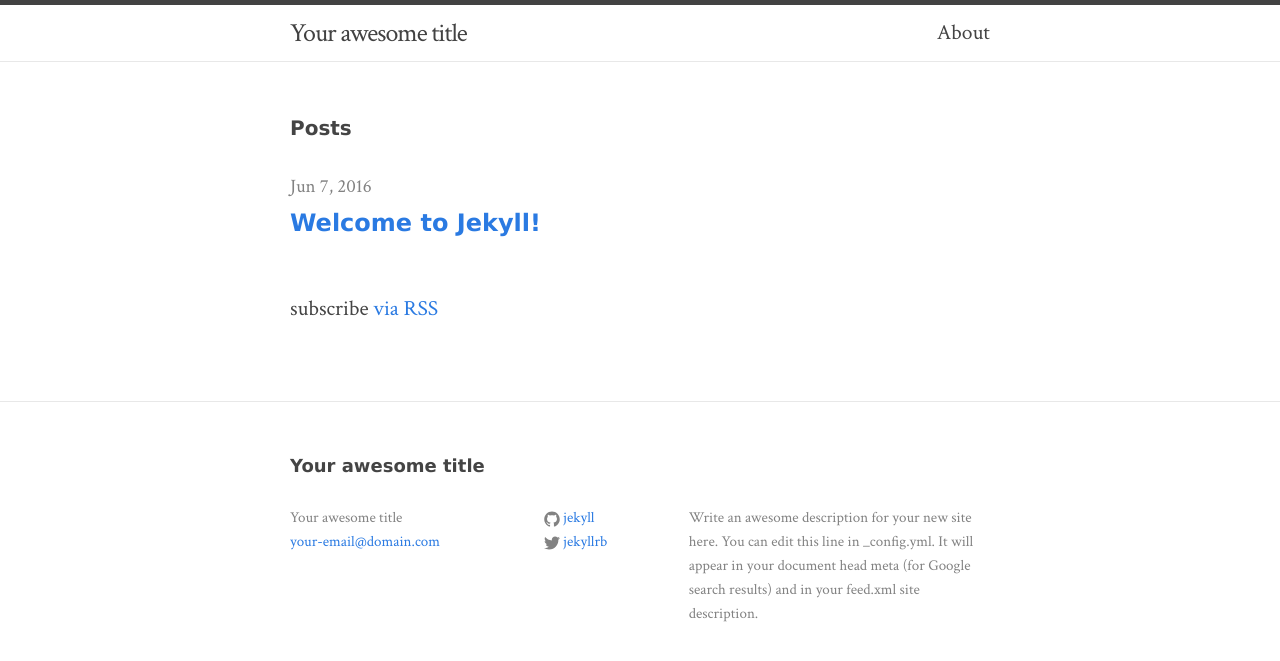
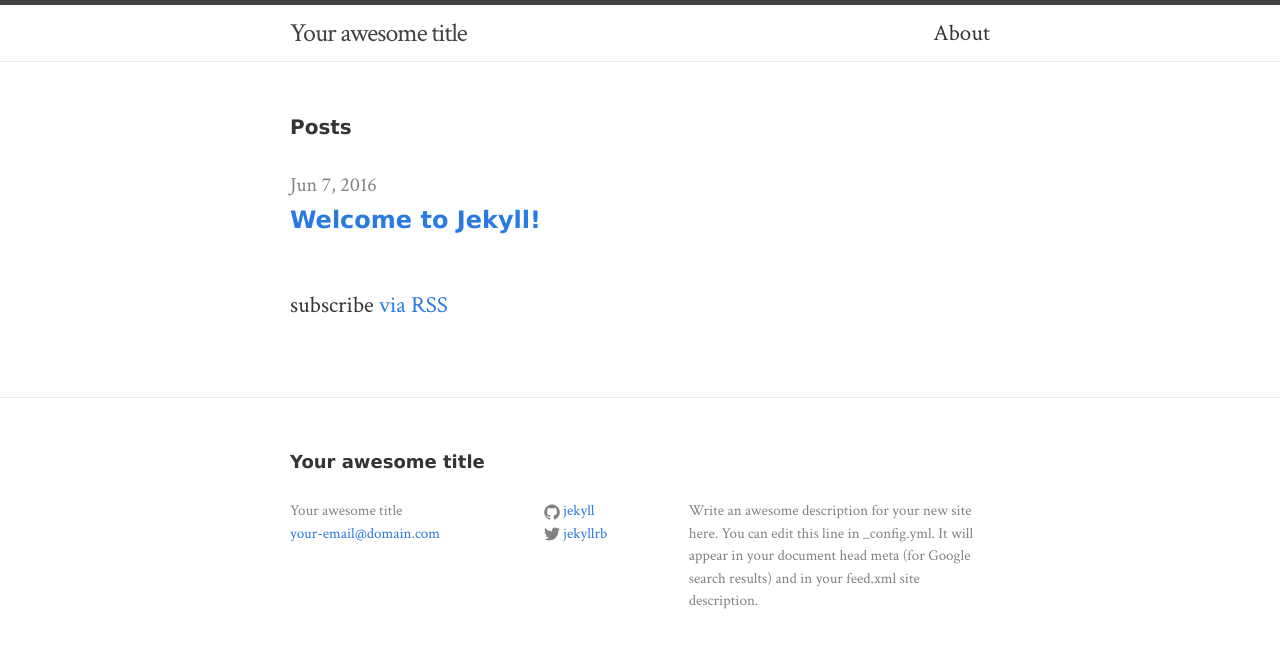
Before and after one commit to drawingjourney/drawingjourney.github.io, a Jekyll site: the page built from index.html, in a window 1280 px wide. Shown: the top 661 px of the page. Built offline with Jekyll 4.4.1, drawn with Linux system fonts in a browser that asks for light colours.

Commit message:
More font tweaks

```diff
--- a/css/main.scss
+++ b/css/main.scss
@@ -7,13 +7,13 @@
 
 // Our variables
 $base-font-family: 'Crimson Text', serif;
-$base-font-size:   21.6px;
+$base-font-size:   23px;
 $small-font-size:  $base-font-size * 0.875;
-$base-line-height: 1.6;
+$base-line-height: 1.5;
 
 $spacing-unit:     50px;
 
-$text-color:       rgb(68, 68, 68);
+$text-color:       rgb(52, 52, 52);
 $background-color: #ffffff;
 $brand-color:      #2a7ae2;
 
```
